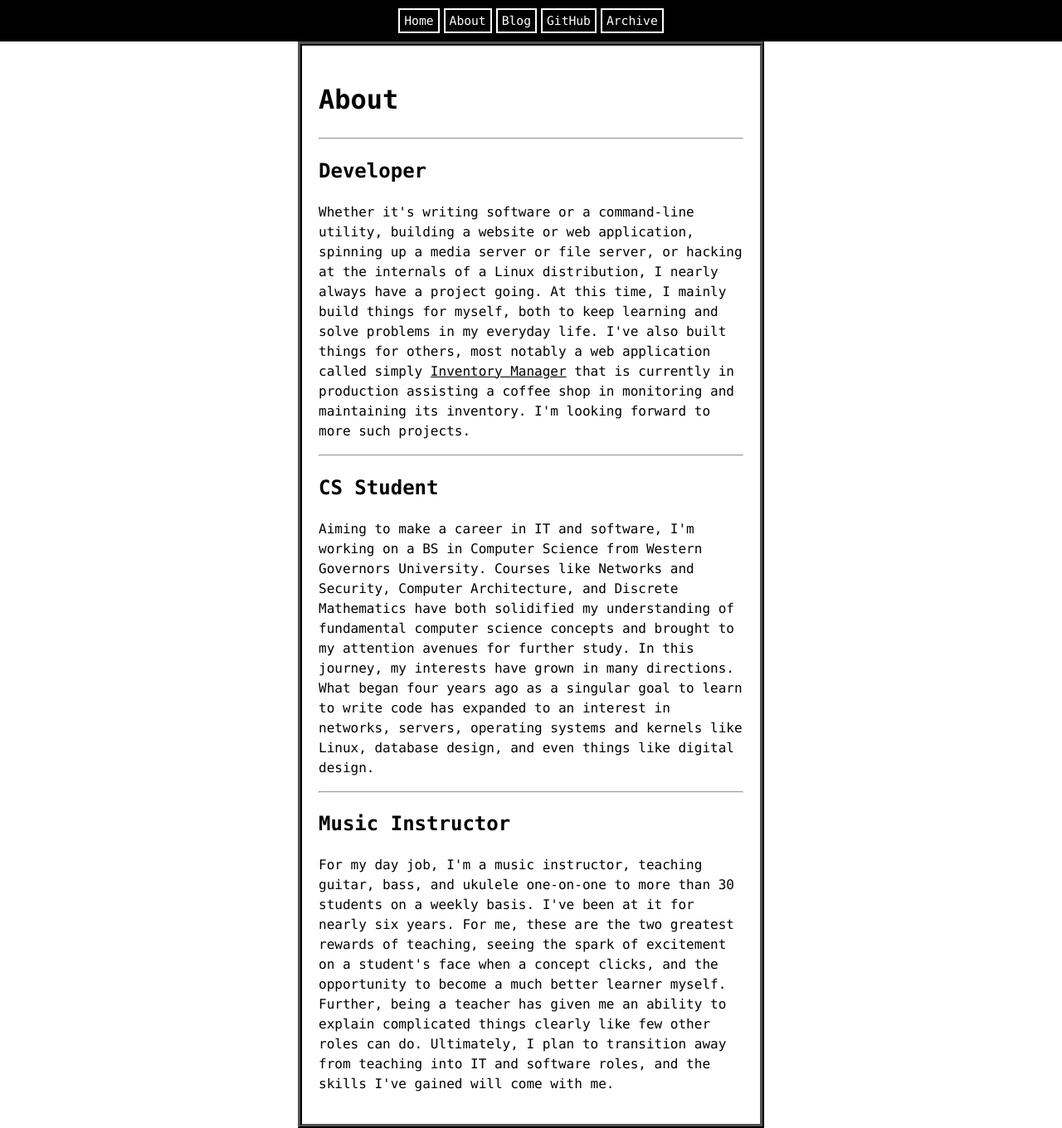
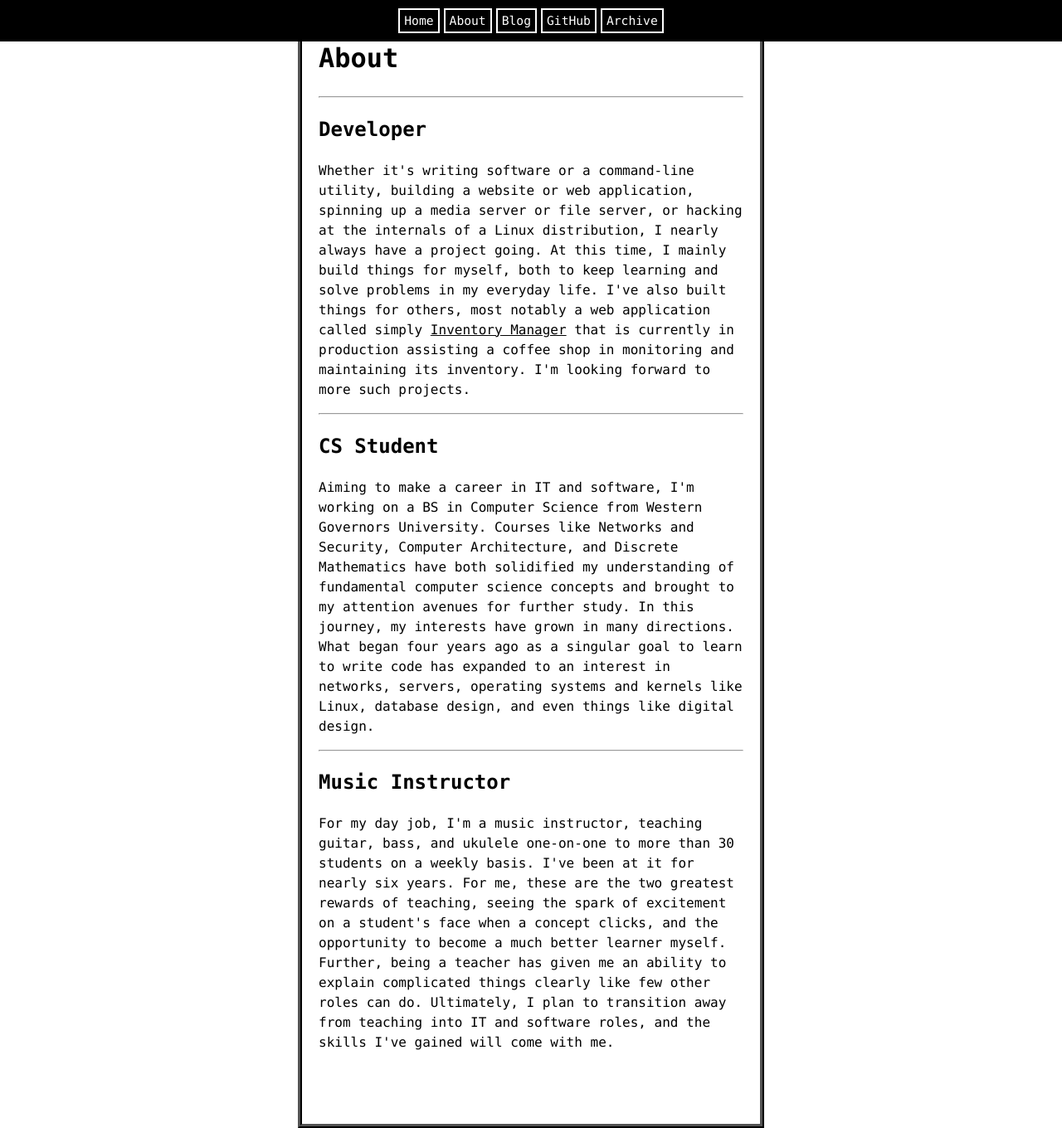
Before and after one commit to seandavidreed/seandavidreed.github.io, a Jekyll site: the page built from about.html, in a window 1280 px wide and 1360 px high. Shown: the whole window at 83% size. Built offline with Jekyll 4.4.1, drawn with Linux system fonts in a browser that asks for light colours.

```diff
--- a/css/styles.scss
+++ b/css/styles.scss
@@ -71,7 +71,7 @@
 		overflow: scroll;
 		border: 5px ridge;
 		border-color: black;
-		margin: 50px 0px 0px;
+		margin-too: 50px;
 	}
 
 	/* UNIVERSAL CODE BLOCK SETTINGS */
```
